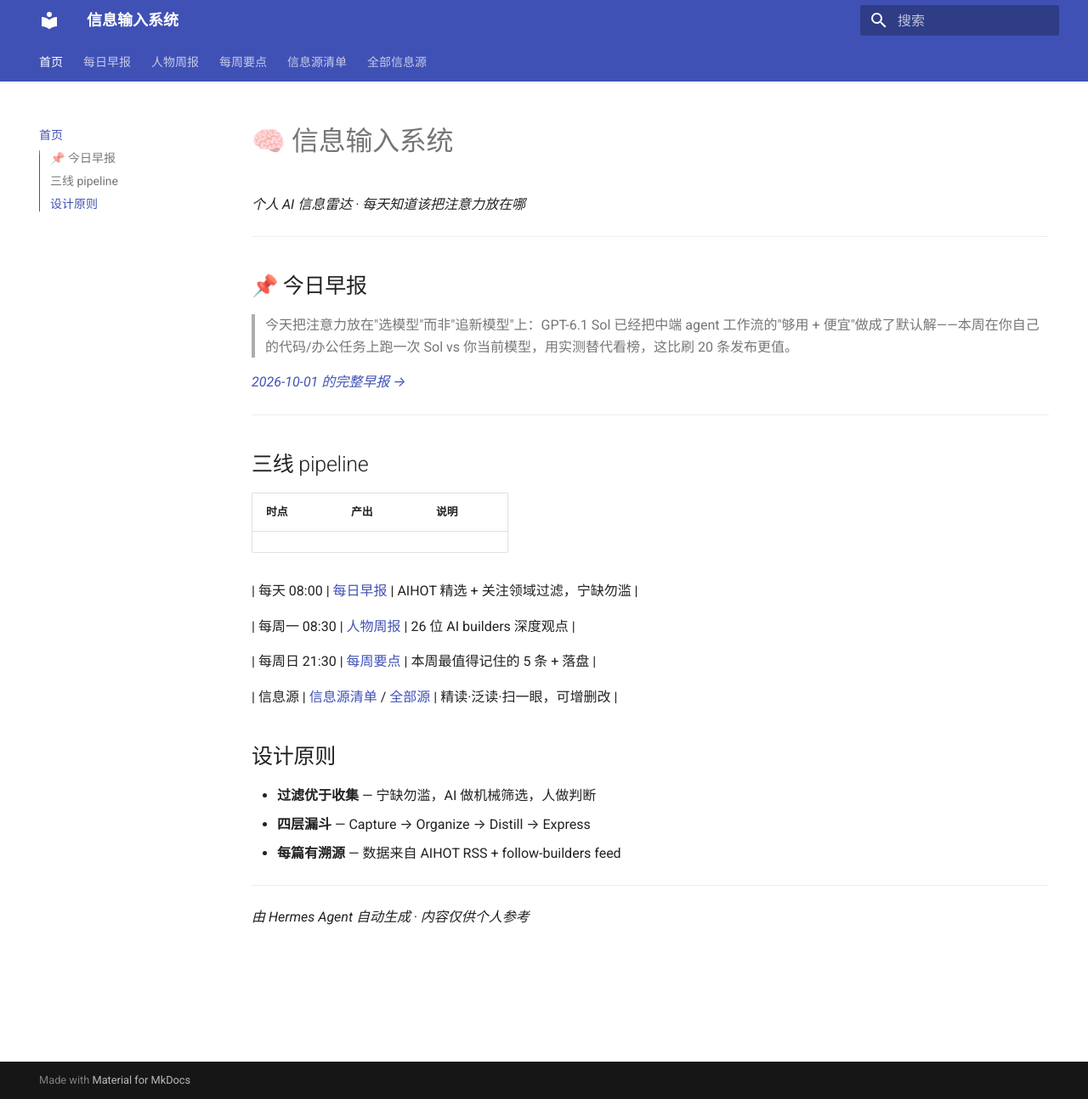
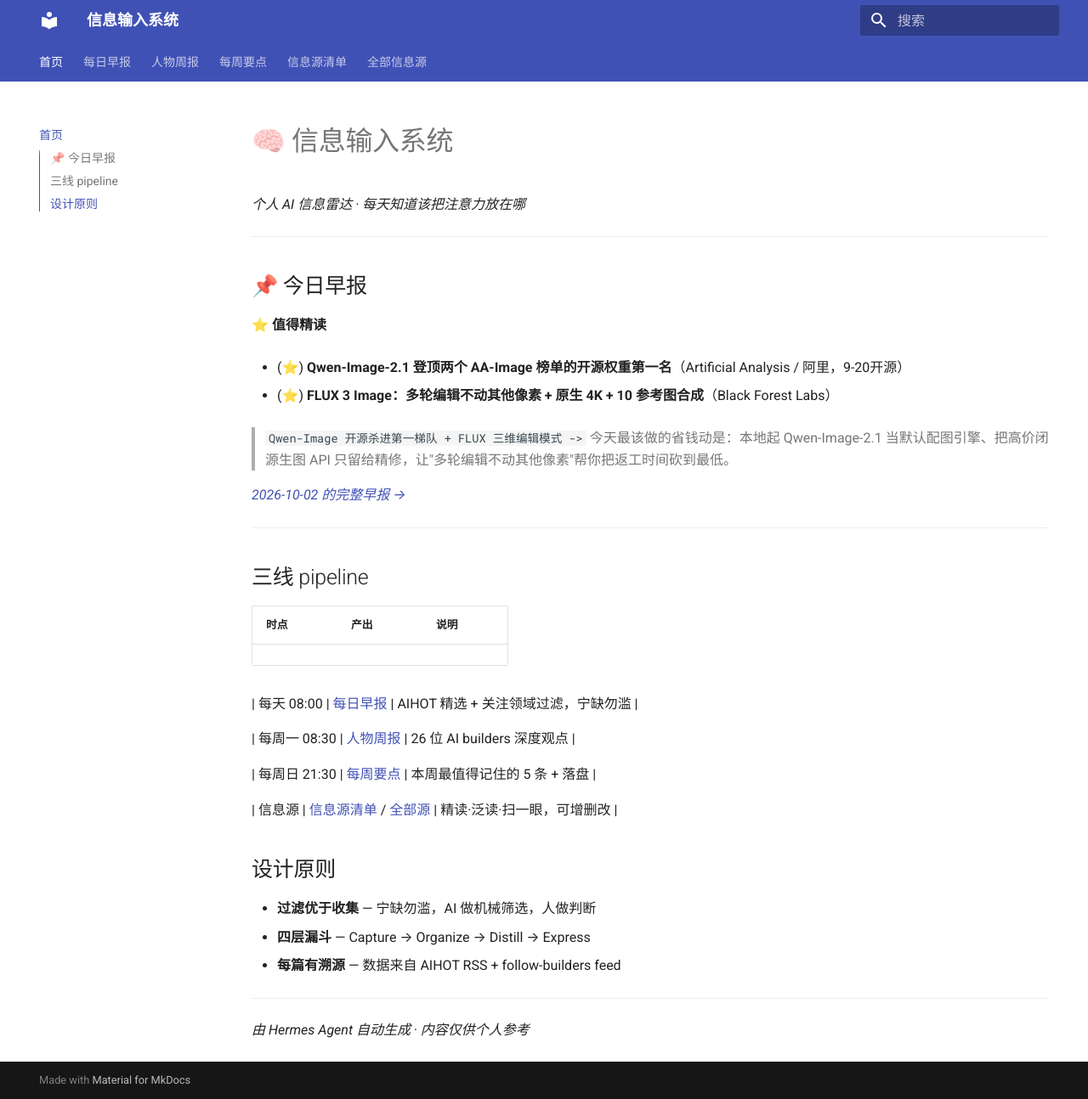
Before and after one commit to wangsiji/info-input-hub, an MkDocs documentation site: the page built from docs/index.md, in a window 1280 px wide and 1294 px high. Shown: the whole window at 85% size. Built offline with MkDocs 1.6.1 and Material for MkDocs 9.7.7, drawn with Linux system fonts in a browser that asks for light colours.

Commit message:
site: daily refresh 2026-10-02-0845

```diff
--- a/docs/index.md
+++ b/docs/index.md
@@ -6,9 +6,16 @@ _个人 AI 信息雷达 · 每天知道该把注意力放在哪_
 
 ## 📌 今日早报
 
-> 今天把注意力放在"选模型"而非"追新模型"上：GPT-6.1 Sol 已经把中端 agent 工作流的"够用 + 便宜"做成了默认解——本周在你自己的代码/办公任务上跑一次 Sol vs 你当前模型，用实测替代看榜，这比刷 20 条发布更值。
+**⭐ 值得精读**
 
-_[2026-10-01 的完整早报 →](daily.md#2026-10-01)_
+- (⭐) **Qwen-Image-2.1 登顶两个 AA-Image 榜单的开源权重第一名**（Artificial Analysis / 阿里，9-20开源）
+
+- (⭐) **FLUX 3 Image：多轮编辑不动其他像素 + 原生 4K + 10 参考图合成**（Black Forest Labs）
+
+
+> `Qwen-Image 开源杀进第一梯队 + FLUX 三维编辑模式 ->` 今天最该做的省钱动是：本地起 Qwen-Image-2.1 当默认配图引擎、把高价闭源生图 API 只留给精修，让"多轮编辑不动其他像素"帮你把返工时间砍到最低。
+
+_[2026-10-02 的完整早报 →](daily.md#2026-10-02)_
 
 ---
 
```
Also changed, not shown: docs/daily.md (+37 -2 lines).
